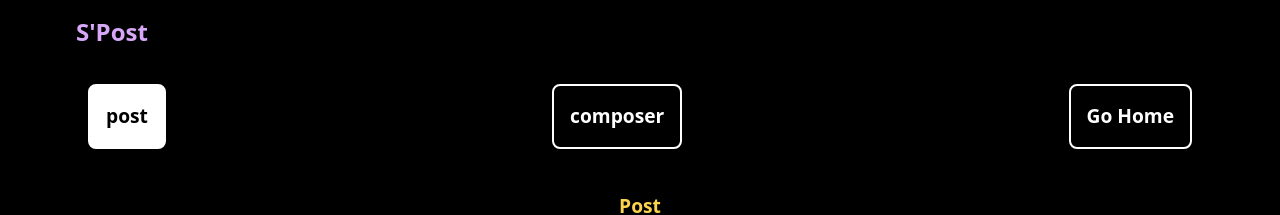
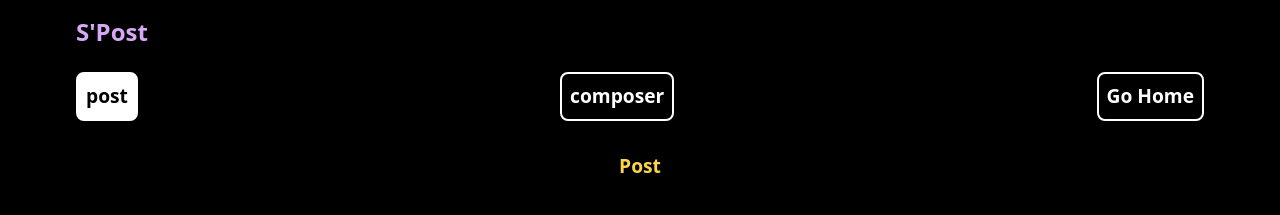
Before and after one commit to SadiqDev-stack/S-post, a React (Vite) app: page / in a window 1280 px wide. Shown: the top 215 px of the page. Built offline with nearby package versions, Linux system fonts and the light colour scheme; no server answers.

Commit message:
last change

```diff
--- a/src/style.css
+++ b/src/style.css
@@ -599,7 +599,7 @@ video {
 
 @media (min-width: 768px) {
   .nav {
-    padding: 1rem;
+    padding: .5rem;
     font-size: 1.2rem;
   }
 }
@@ -655,6 +655,7 @@ video {
 
 @media (min-width: 768px) {
   .header {
+    margin: 0;
     margin-top: 1rem;
     width: 90%;
     row-gap: 1.5rem;
@@ -667,7 +668,6 @@ video {
   width: 100%;
   align-items: center;
   justify-content: space-between;
-  padding: 0.75rem;
   margin: 0;
 }
 
```
